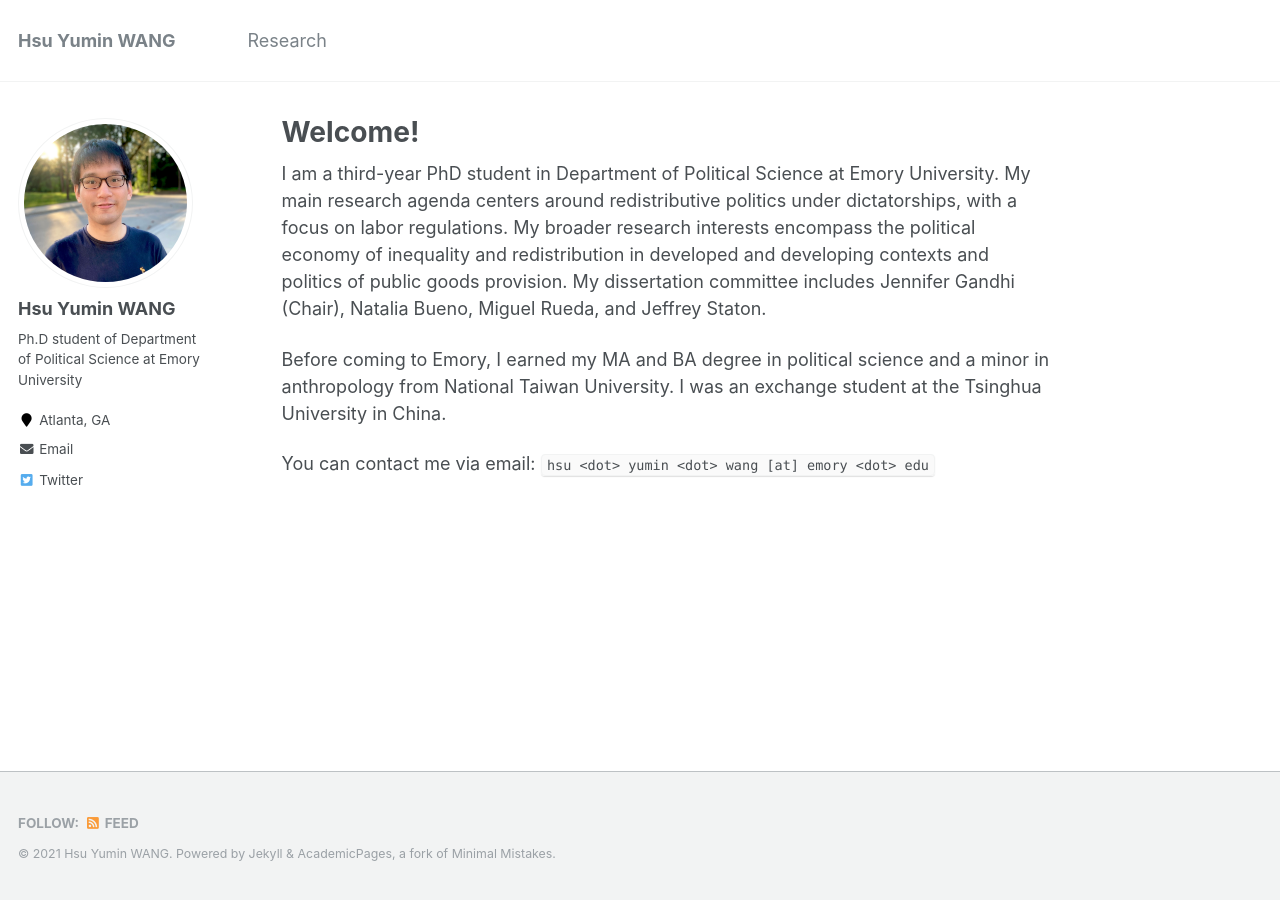
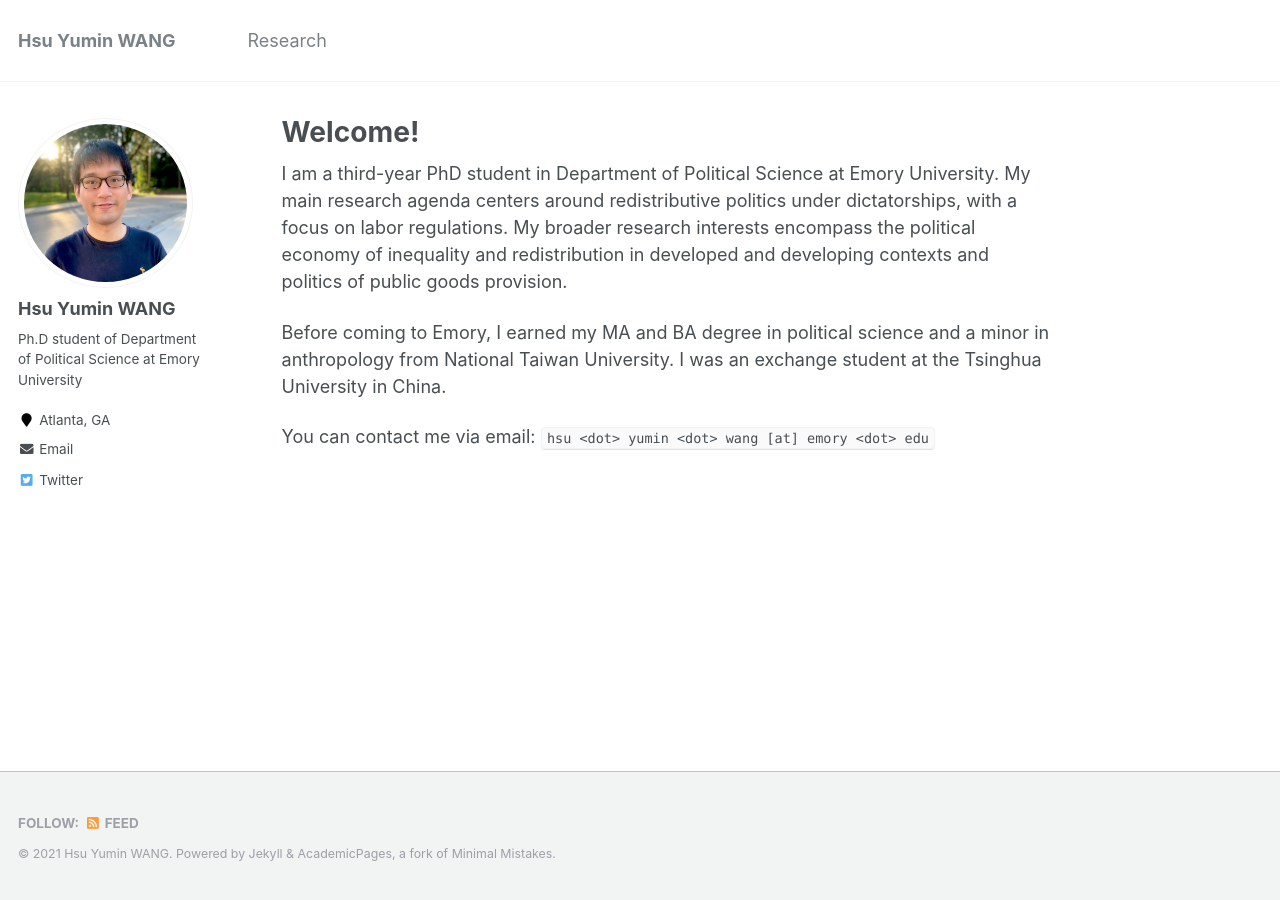
Before and after one commit to hsuyumin/hsuyumin.github.io, a Jekyll site: the page built from _pages/about.md, in a window 1280 px wide. Built offline with Jekyll 4.4.1, drawn with Linux system fonts in a browser that asks for light colours.

Commit message:
Update about.md

```diff
--- a/_pages/about.md
+++ b/_pages/about.md
@@ -8,7 +8,7 @@ redirect_from:
   - /about.html
 ---
 
-I am a third-year PhD student in Department of Political Science at Emory University. My main research agenda centers around redistributive politics under dictatorships, with a focus on labor regulations. My broader research interests encompass the political economy of inequality and redistribution in developed and developing contexts and politics of public goods provision. My dissertation committee includes Jennifer Gandhi (Chair), Natalia Bueno, Miguel Rueda, and Jeffrey Staton.
+I am a third-year PhD student in Department of Political Science at Emory University. My main research agenda centers around redistributive politics under dictatorships, with a focus on labor regulations. My broader research interests encompass the political economy of inequality and redistribution in developed and developing contexts and politics of public goods provision.
 
 Before coming to Emory, I earned my MA and BA degree in political science and a minor in anthropology from National Taiwan University. I was an exchange student at the Tsinghua University in China.
 
```
